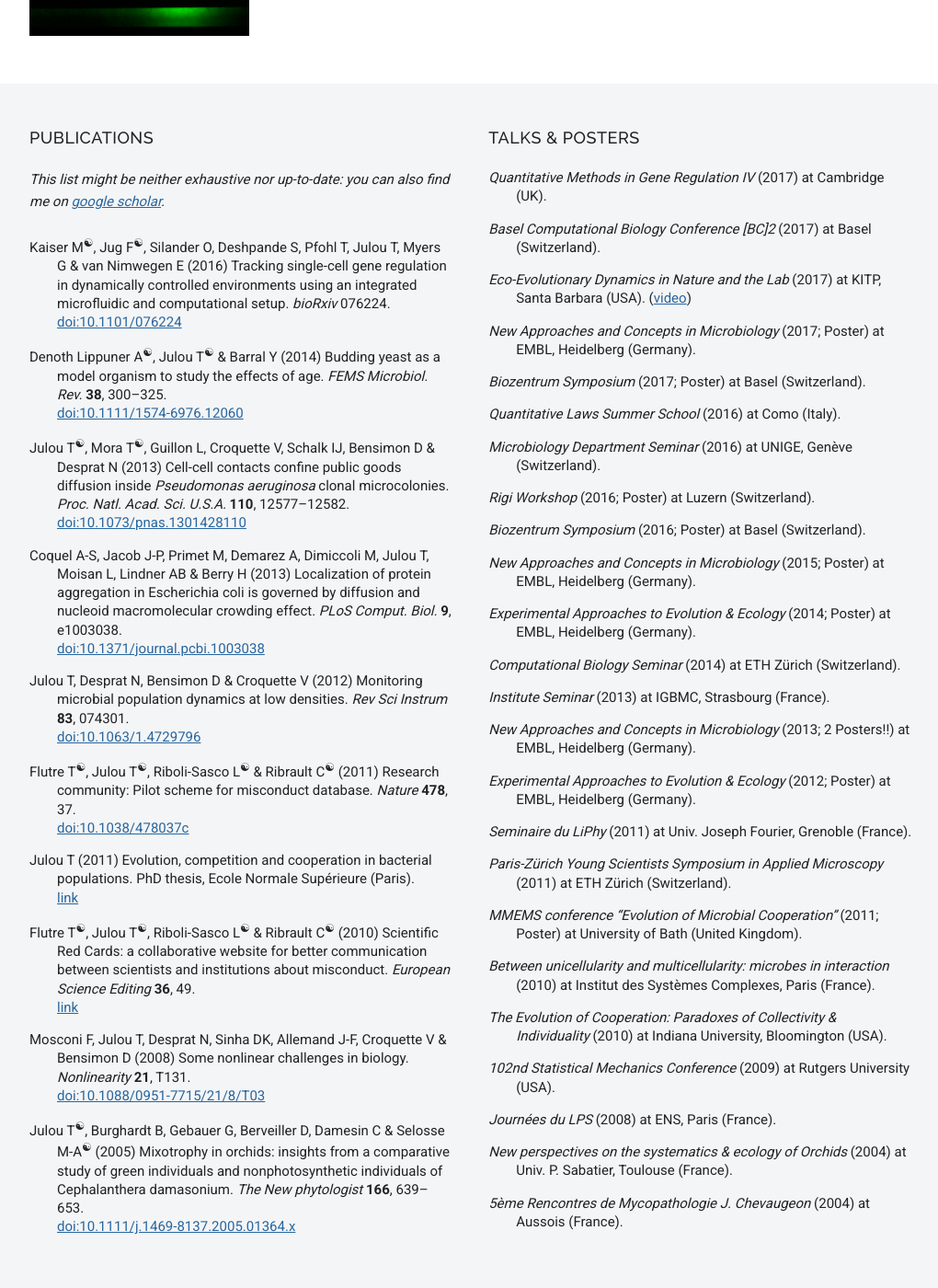
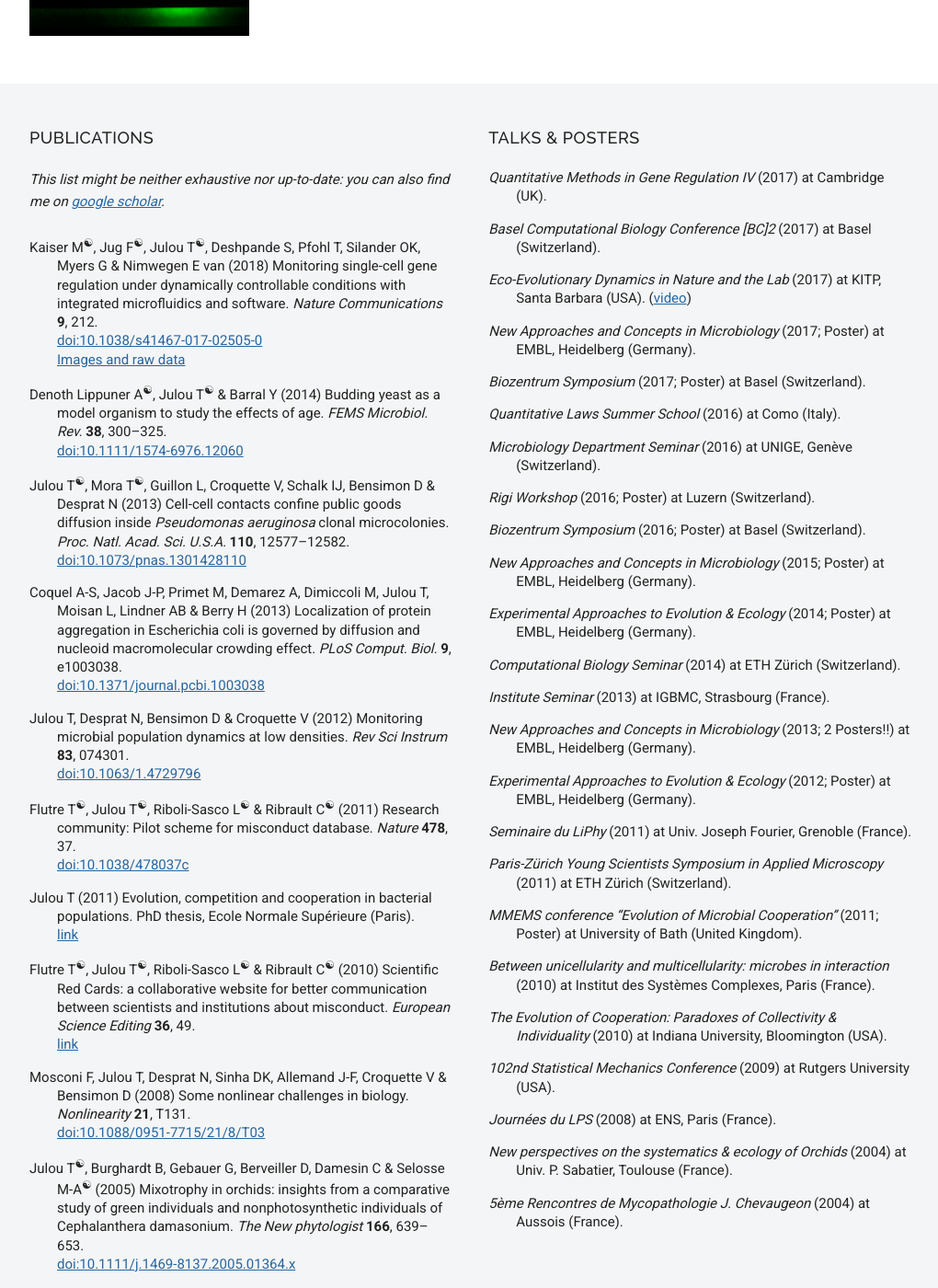
Before and after one commit to julou/julou.github.io, a Jekyll site: the page built from outputs.md, in a window 1280 px wide and 1400 px high, scrolled down 720 px. Shown: the whole window at 92% size, without its empty margins (128-1148 px from the left). Built offline with Jekyll 4.4.1, drawn with Linux system fonts in a browser that asks for light colours; comment, search, counter and statistics services are not loaded; some of the changed text lies outside the part shown.

Commit message:
added entry for Nat Comm article

```diff
--- a/_includes/bibArticles.html
+++ b/_includes/bibArticles.html
@@ -1,6 +1,6 @@
 <div class="csl-bib-body" style="line-height: 1.35; margin-left: 2em; text-indent:-2em;">
-  <div class="csl-entry" style="margin-bottom: 1em;"><span class="co-first">Kaiser M</span>, <span class="co-first">Jug F</span>, Silander O, Deshpande S, Pfohl T, Julou T, Myers G &amp; van Nimwegen E (2016) Tracking single-cell gene regulation in dynamically controlled environments using an integrated microfluidic and computational setup. <i>bioRxiv</i> 076224. <br/><a href="https://dx.doi.org/10.1101/076224">doi:10.1101/076224</a></div>
-  <span class="Z3988" title="url_ver=Z39.88-2004&amp;ctx_ver=Z39.88-2004&amp;rfr_id=info%3Asid%2Fzotero.org%3A2&amp;rft_id=info%3Adoi%2F10.1101%2F076224&amp;rft_val_fmt=info%3Aofi%2Ffmt%3Akev%3Amtx%3Ajournal&amp;rft.genre=article&amp;rft.atitle=Tracking%20single-cell%20gene%20regulation%20in%20dynamically%20controlled%20environments%20using%20an%20integrated%20microfluidic%20and%20computational%20setup&amp;rft.jtitle=bioRxiv&amp;rft.aufirst=Matthias&amp;rft.aulast=Kaiser&amp;rft.au=Matthias%20Kaiser&amp;rft.au=Florian%20Jug&amp;rft.au=Olin%20Silander&amp;rft.au=Siddharth%20Deshpande&amp;rft.au=Thomas%20Pfohl&amp;rft.au=Thomas%20Julou&amp;rft.au=Gene%20Myers&amp;rft.au=Erik%20van%20Nimwegen&amp;rft.date=2016-09-20&amp;rft.pages=076224&amp;rft.language=en"></span>
+  <div class="csl-entry"><span class="co-first">Kaiser M</span>, <span class="co-first">Jug F</span>, <span class="co-first">Julou T</span>, Deshpande S, Pfohl T, Silander OK, Myers G &amp; Nimwegen E van (2018) Monitoring single-cell gene regulation under dynamically controllable conditions with integrated microfluidics and software. <i>Nature Communications</i> <b>9</b>, 212. <br/><a href="https://doi.org/10.1038/s41467-017-02505-0">doi:10.1038/s41467-017-02505-0</a><br/><a href="https://doi.org/10.5281/zenodo.824793">Images and raw data</a></div>
+  <span class="Z3988" title="url_ver=Z39.88-2004&amp;ctx_ver=Z39.88-2004&amp;rfr_id=info%3Asid%2Fzotero.org%3A2&amp;rft_id=info%3Adoi%2F10.1038%2Fs41467-017-02505-0&amp;rft_val_fmt=info%3Aofi%2Ffmt%3Akev%3Amtx%3Ajournal&amp;rft.genre=article&amp;rft.atitle=Monitoring%20single-cell%20gene%20regulation%20under%20dynamically%20controllable%20conditions%20with%20integrated%20microfluidics%20and%20software&amp;rft.jtitle=Nature%20Communications&amp;rft.volume=9&amp;rft.issue=1&amp;rft.aufirst=Matthias&amp;rft.aulast=Kaiser&amp;rft.au=Matthias%20Kaiser&amp;rft.au=Florian%20Jug&amp;rft.au=Thomas%20Julou&amp;rft.au=Siddharth%20Deshpande&amp;rft.au=Thomas%20Pfohl&amp;rft.au=Olin%20K.%20Silander&amp;rft.au=Gene%20Myers&amp;rft.au=Erik%20van%20Nimwegen&amp;rft.date=2018-01-15&amp;rft.pages=212&amp;rft.issn=2041-1723&amp;rft.language=En"></span>
   <div class="csl-entry" style="margin-bottom: 1em;"><span class="co-first">Denoth Lippuner A</span>, <span class="co-first">Julou T</span> &amp; Barral Y (2014) Budding yeast as a model organism to study the effects of age. <i>FEMS Microbiol. Rev.</i> <b>38</b>, 300–325. <br/><a href="https://dx.doi.org/10.1111/1574-6976.12060">doi:10.1111/1574-6976.12060</a></div>
   <span class="Z3988" title="url_ver=Z39.88-2004&amp;ctx_ver=Z39.88-2004&amp;rfr_id=info%3Asid%2Fzotero.org%3A2&amp;rft_id=info%3Adoi%2F10.1111%2F1574-6976.12060&amp;rft_id=info%3Apmid%2F24484434&amp;rft_val_fmt=info%3Aofi%2Ffmt%3Akev%3Amtx%3Ajournal&amp;rft.genre=article&amp;rft.atitle=Budding%20yeast%20as%20a%20model%20organism%20to%20study%20the%20effects%20of%20age&amp;rft.jtitle=FEMS%20microbiology%20reviews&amp;rft.stitle=FEMS%20Microbiol.%20Rev.&amp;rft.volume=38&amp;rft.issue=2&amp;rft.aufirst=Annina&amp;rft.aulast=Denoth%20Lippuner&amp;rft.au=Annina%20Denoth%20Lippuner&amp;rft.au=Thomas%20Julou&amp;rft.au=Yves%20Barral&amp;rft.date=2014-03&amp;rft.pages=300-325&amp;rft.spage=300&amp;rft.epage=325&amp;rft.issn=1574-6976&amp;rft.language=eng"></span>
   <div class="csl-entry" style="margin-bottom: 1em;"><span class="co-first">Julou T</span>, <span class="co-first">Mora T</span>, Guillon L, Croquette V, Schalk IJ, Bensimon D &amp; Desprat N (2013) Cell-cell contacts confine public goods diffusion inside <i>Pseudomonas aeruginosa</i> clonal microcolonies. <i>Proc. Natl. Acad. Sci. U.S.A.</i> <b>110</b>, 12577–12582. <br/><a href="https://dx.doi.org/10.1073/pnas.1301428110">doi:10.1073/pnas.1301428110</a></div>
--- a/outputs.md
+++ b/outputs.md
@@ -47,7 +47,7 @@ _This list might be neither exhaustive nor up-to-date: you can also find me on [
 {% capture _data %}
 ## Data
 
-- [Images and raw data](https://zenodo.org/record/824793) for [<span class="co-first">Kaiser M</span>, <span class="co-first">Jug F</span>, Silander O, Deshpande S, Pfohl T, Julou T, Myers G &amp; van Nimwegen E (2016) Tracking single-cell gene regulation in dynamically controlled environments using an integrated microfluidic and computational setup. <i>bioRxiv</i> 076224.](https://www.biorxiv.org/content/early/2016/09/20/076224).
+- [Images and raw data](https://doi.org/10.5281/zenodo.824793) for [Kaiser M, Jug F, Julou T, <i>et al.</i>, <i>Nat Commun</i>. <b>9</b>, 212 (2018)](https://doi.org/10.1038/s41467-017-02505-0).
 {% endcapture %}
 
 
```
